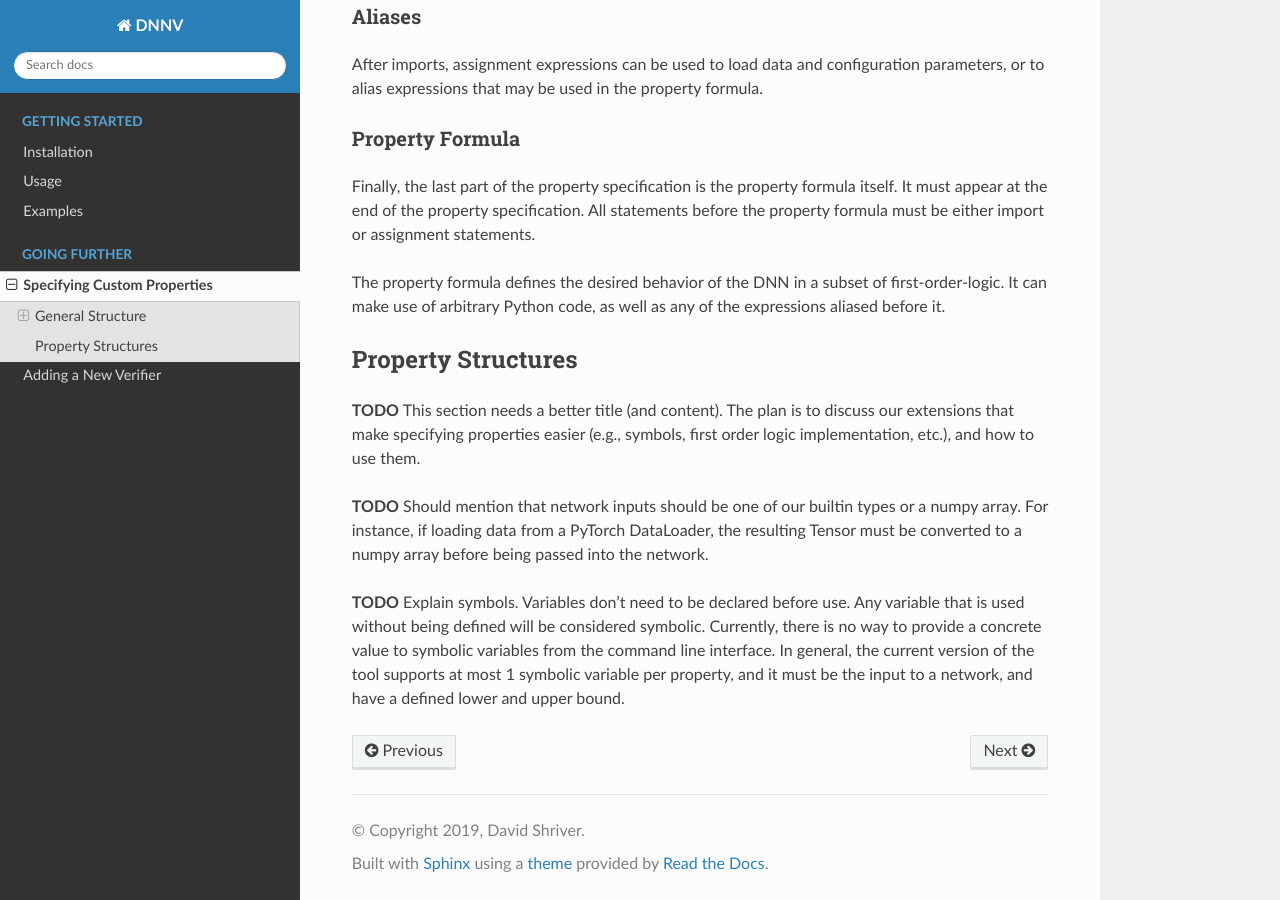
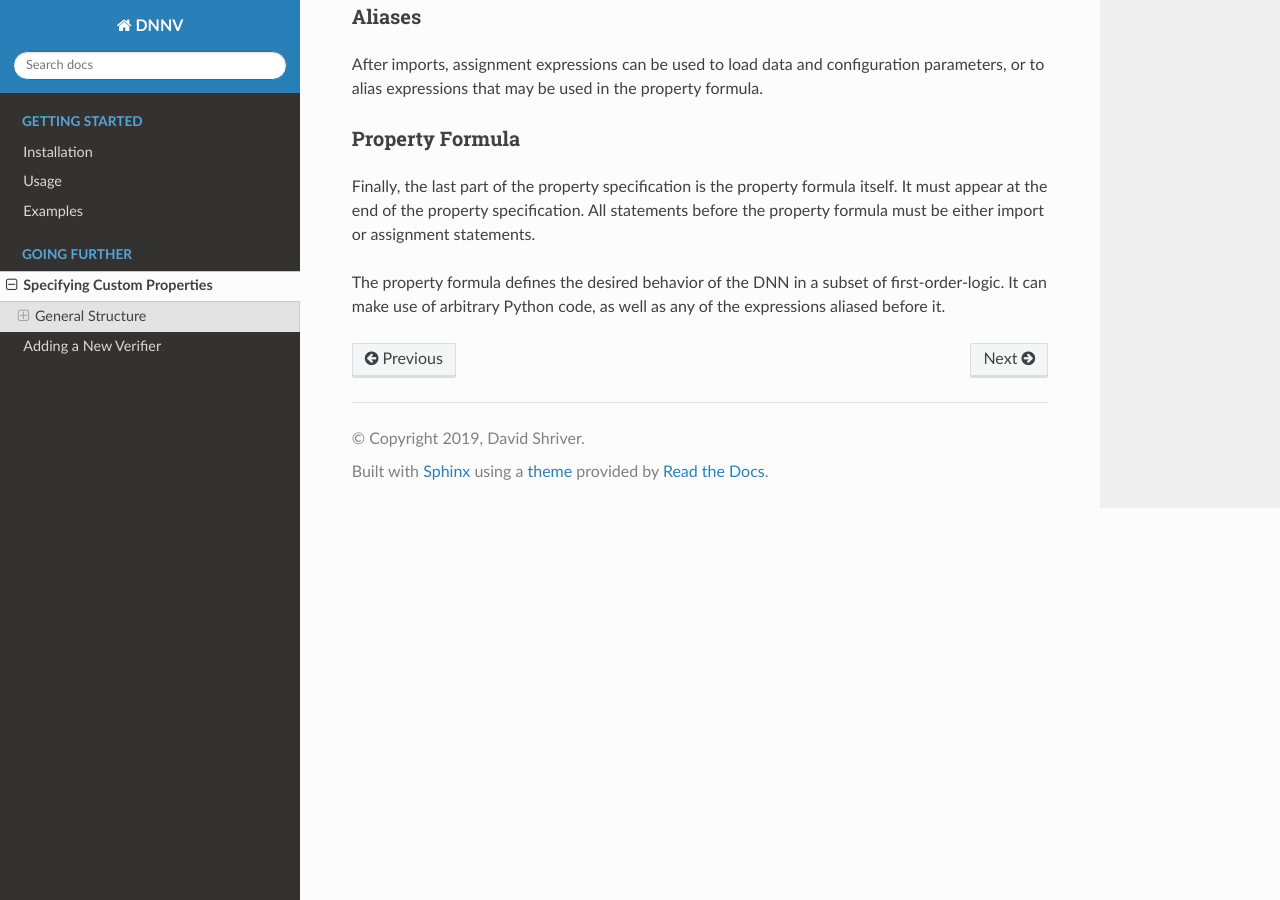
Before and after one commit to dlshriver/dnnv, a Sphinx documentation site: the page built from docs/going_further/specifying_properties.rst, in a window 1280 px wide and 900 px high, scrolled down 865 px. Built offline with Sphinx 7.4.7 and the Read the Docs theme 2.0.0, drawn with Linux system fonts in a browser that asks for light colours.

Commit message:
comment out some TODOs

```diff
--- a/docs/going_further/specifying_properties.rst
+++ b/docs/going_further/specifying_properties.rst
@@ -59,23 +59,23 @@ subset of first-order-logic. It can make use of arbitrary Python
 code, as well as any of the expressions aliased before it.
 
 
-Property Structures
--------------------
+.. Property Structures
+.. -------------------
 
-**TODO** This section needs a better title (and content).
-The plan is to discuss our extensions that make specifying
-properties easier (e.g., symbols, first order logic
-implementation, etc.), and how to use them.
+.. **TODO** This section needs a better title (and content).
+.. The plan is to discuss our extensions that make specifying
+.. properties easier (e.g., symbols, first order logic
+.. implementation, etc.), and how to use them.
 
-**TODO** Should mention that network inputs should be one of
-our builtin types or a numpy array. For instance, if loading
-data from a PyTorch DataLoader, the resulting Tensor must be
-converted to a numpy array before being passed into the network.
+.. **TODO** Should mention that network inputs should be one of
+.. our builtin types or a numpy array. For instance, if loading
+.. data from a PyTorch DataLoader, the resulting Tensor must be
+.. converted to a numpy array before being passed into the network.
 
-**TODO** Explain symbols. Variables don't need to be declared before
-use. Any variable that is used without being defined will be considered
-symbolic. Currently, there is no way to provide a concrete value to
-symbolic variables from the command line interface. In general, the
-current version of the tool supports at most 1 symbolic variable per
-property, and it must be the input to a network, and have a defined
-lower and upper bound.
+.. **TODO** Explain symbols. Variables don't need to be declared before
+.. use. Any variable that is used without being defined will be considered
+.. symbolic. Currently, there is no way to provide a concrete value to
+.. symbolic variables from the command line interface. In general, the
+.. current version of the tool supports at most 1 symbolic variable per
+.. property, and it must be the input to a network, and have a defined
+.. lower and upper bound.
```
